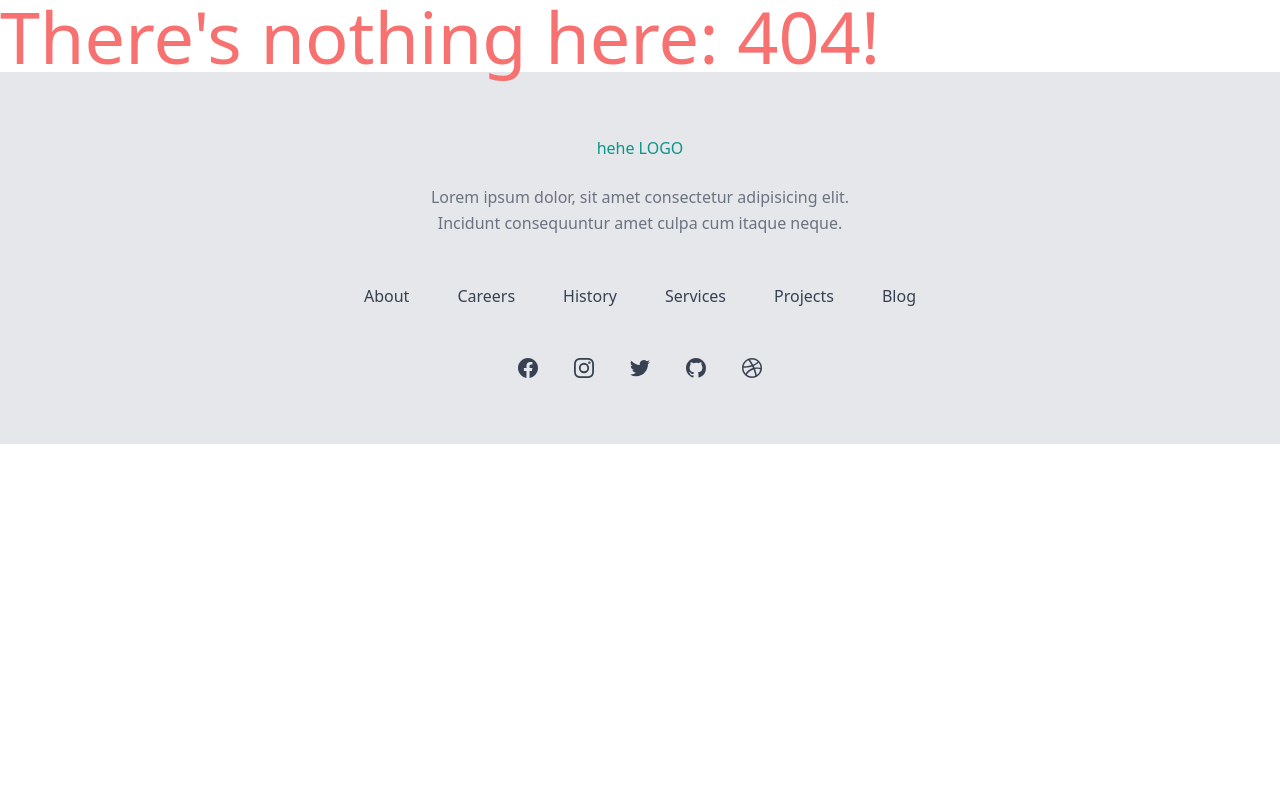
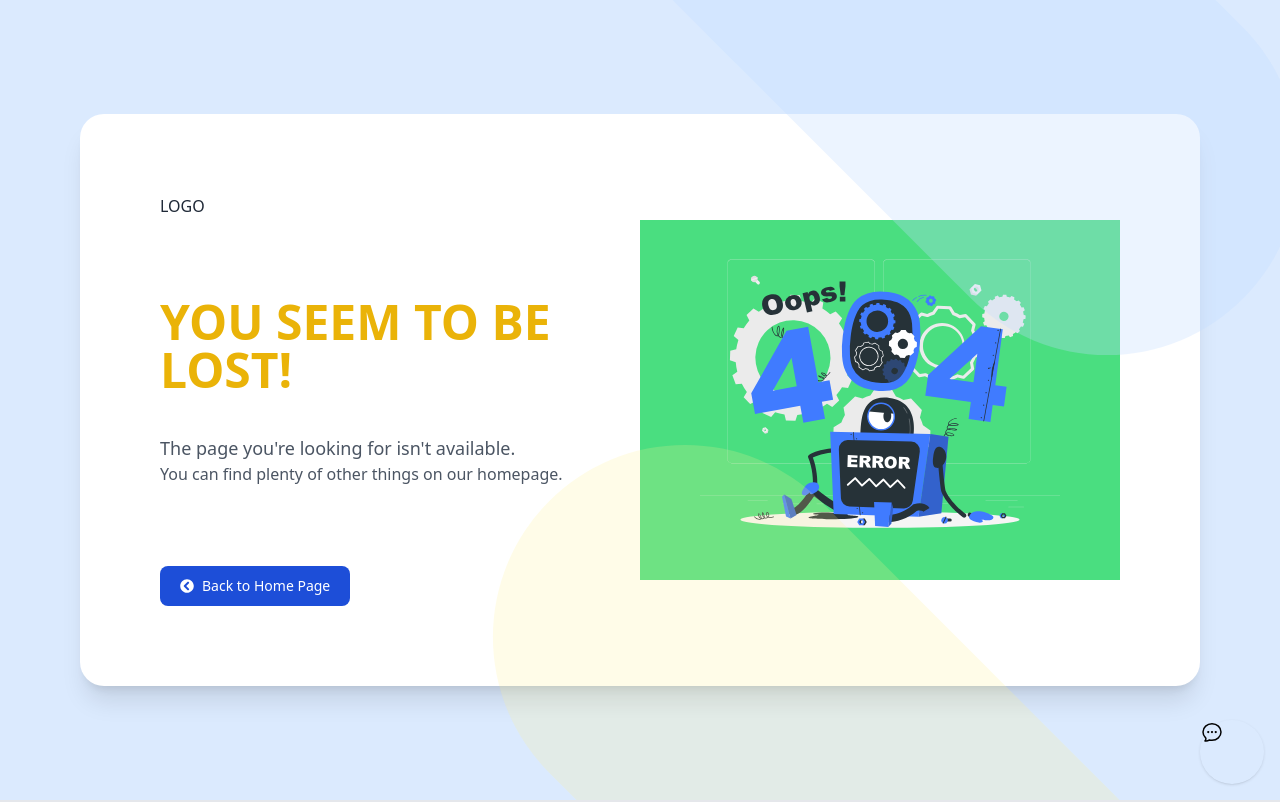
Before and after one commit to takinur/skirmisherAI, a React (Vite) app in the folder Frontend/: page /feature in a window 1280 px wide. Shown: the top 802 px of the page. Built offline with nearby package versions, Linux system fonts and the light colour scheme; no server answers.

Commit message:
not found Page

```diff
--- a/Frontend/src/App.jsx
+++ b/Frontend/src/App.jsx
@@ -13,6 +13,7 @@ import Dashboard from "./pages/Dashboard";
 import { ContactPage } from "./pages/Contact";
 import Footer from "./components/Footer";
 import Logout from "./pages/Auth/Logout";
+import { NotFound } from "./pages/Error";
 
 import UserProfile from "./pages/Auth/UserProfile";
 
@@ -42,7 +43,7 @@ function App() {
         <Route
           path="*"
           element={
-            <p className="text-red-400 text-7xl">There's nothing here: 404!</p>
+            <NotFound />
           }
         />
       </Routes>
--- /dev/null
+++ b/Frontend/src/components/Message/index.jsx
@@ -0,0 +1,41 @@
+import React from "react";
+
+export const ChatWindow = () => {
+  return (
+    <div className="wrapper">
+      <div className="flex items-end justify-end fixed bottom-0 right-0 mb-4 mr-4 z-10">
+        <div>
+          <a
+            title="Need help? Chat with us"
+            href="#"
+            target="_blank"
+            className="block w-16 h-16 rounded-full transition-all shadow hover:shadow-lg transform hover:scale-110 hover:rotate-12"
+          >
+            <span >
+                <MessageIcon />
+            </span>
+          </a>
+        </div>
+      </div>
+    </div>
+  );
+};
+
+function MessageIcon() {
+  return (
+    <svg
+      xmlns="http://www.w3.org/2000/svg"
+      fill="none"
+      viewBox="0 0 24 24"
+      strokeWidth={1.5}
+      stroke="currentColor"
+      className="w-6 h-6"
+    >
+      <path
+        strokeLinecap="round"
+        strokeLinejoin="round"
+        d="M8.625 12a.375.375 0 11-.75 0 .375.375 0 01.75 0zm0 0H8.25m4.125 0a.375.375 0 11-.75 0 .375.375 0 01.75 0zm0 0H12m4.125 0a.375.375 0 11-.75 0 .375.375 0 01.75 0zm0 0h-.375M21 12c0 4.556-4.03 8.25-9 8.25a9.764 9.764 0 01-2.555-.337A5.972 5.972 0 015.41 20.97a5.969 5.969 0 01-.474-.065 4.48 4.48 0 00.978-2.025c.09-.457-.133-.901-.467-1.226C3.93 16.178 3 14.189 3 12c0-4.556 4.03-8.25 9-8.25s9 3.694 9 8.25z"
+      />
+    </svg>
+  );
+}
--- /dev/null
+++ b/Frontend/src/pages/Error/index.jsx
@@ -0,0 +1,43 @@
+import React from "react";
+import { ChatWindow } from "../../components/Message";
+import notFound from "../../assets/images/404.svg";
+import { FaChevronCircleLeft } from "react-icons/fa";
+
+export const NotFound = () => {
+  return (
+    <>
+      <ChatWindow />
+      <div className="min-w-screen min-h-screen bg-blue-100 flex items-center p-5 lg:p-20 overflow-hidden relative">
+        <div className="flex-1 min-h-full min-w-full rounded-3xl bg-white shadow-xl p-10 lg:p-20 text-gray-800 relative md:flex items-center text-center md:text-left">
+          <div className="w-full md:w-1/2">
+            <div className="mb-10 lg:mb-20">LOGO</div>
+            <div className="mb-10 md:mb-20 text-gray-600 font-light">
+              <h1 className="font-black uppercase text-3xl lg:text-5xl text-yellow-500 mb-10">
+                You seem to be lost!
+              </h1>
+              <p className="text-lg">
+                The page you're looking for isn't available.
+              </p>
+              <p>You can find plenty of other things on our homepage.</p>
+            </div>
+            <div className="mb-20 md:mb-0">
+              <button
+                type="button"
+                class="text-white bg-blue-700 hover:bg-blue-800 focus:ring-4 focus:outline-none focus:ring-blue-300 font-medium rounded-lg text-sm px-5 py-2.5 text-center inline-flex items-center mr-2 dark:bg-blue-600 dark:hover:bg-blue-700 dark:focus:ring-blue-800"
+              >
+                <FaChevronCircleLeft className="mr-2" />
+                Back to Home Page
+              </button>
+
+            </div>
+          </div>
+          <div className="w-full md:w-1/2 text-center bg-green-400">
+            <img src={notFound} alt="404" className="w-3/4 mx-auto" />
+          </div>
+        </div>
+        <div className="w-64 md:w-96 h-96 md:h-full bg-blue-200 bg-opacity-30 absolute -top-64 md:-top-96 right-20 md:right-32 rounded-full pointer-events-none -rotate-45 transform"></div>
+        <div className="w-96 h-full bg-yellow-200 bg-opacity-20 absolute -bottom-96 right-64 rounded-full pointer-events-none -rotate-45 transform"></div>
+      </div>
+    </>
+  );
+};
```
Also changed, not shown: Frontend/src/assets/images/404.svg (added).
